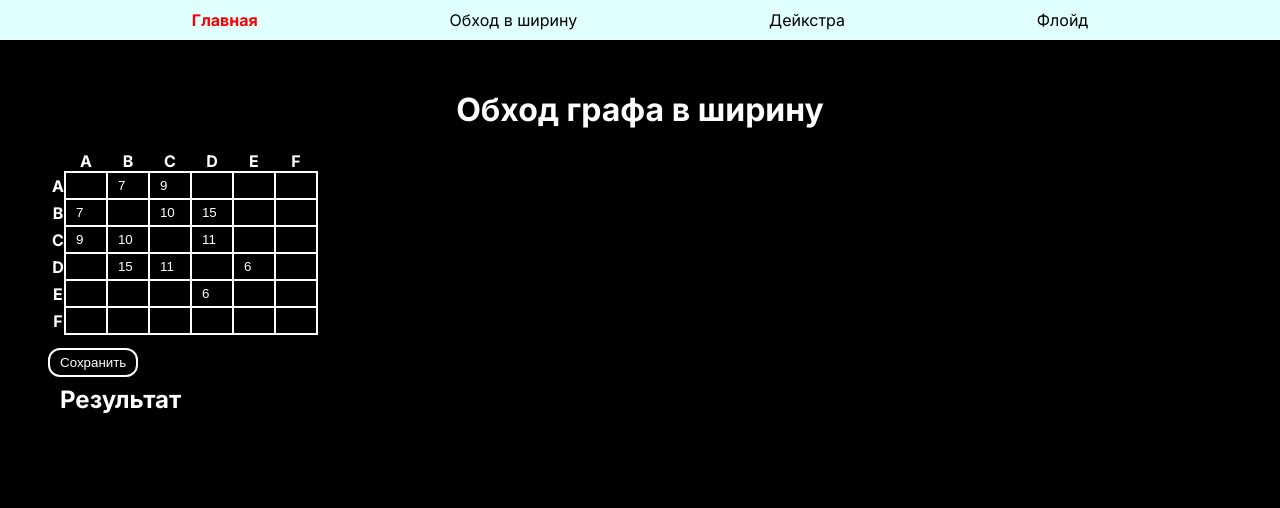
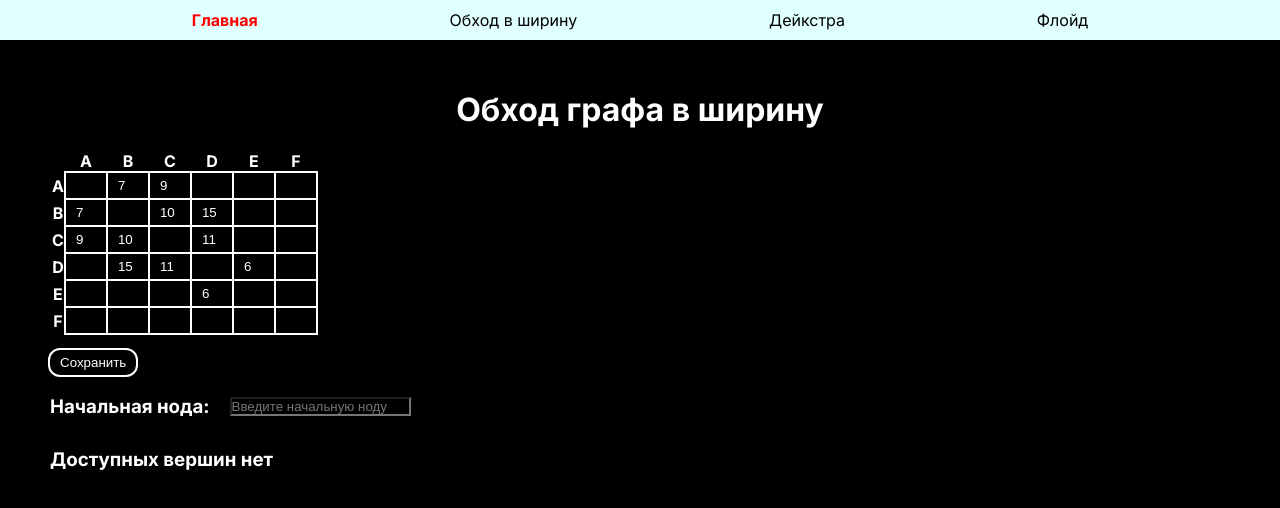
Before and after one commit to keyready/dijkstra, a Next.js app: page /bfs in a window 1280 px wide. Both pictures are taken after a click on the button "Сохранить". Shown: the top 508 px of the page. Built offline with nearby package versions, Linux system fonts and the light colour scheme; no server answers.

Commit message:
сделал bfs

```diff
--- a/app/bfs/page.jsx
+++ b/app/bfs/page.jsx
@@ -3,39 +3,78 @@
 import { useCallback, useState } from 'react';
 import classes from './page.module.scss';
 import { GraphTableWithInput } from '@/components/InputGraph';
+import { Button } from '@/components/Button';
 
 export default function Page() {
-    const [route, setRoute] = useState({});
+    const [reachableNodes, setReachableNodes] = useState({});
+    const [graph, setGraph] = useState(undefined);
     const [startNode, setStartNode] = useState('');
 
-    const findBFS = useCallback((graph) => {
+    const handleStartNodeChange = useCallback(
+        (event) => {
+            const { value } = event.target;
+            setReachableNodes(undefined);
+            if (!Object.keys(graph).includes(value)) setStartNode('');
+            else setStartNode(value);
+        },
+        [graph],
+    );
+
+    const clearData = useCallback(() => {
+        setReachableNodes(undefined);
+        setStartNode(undefined);
+        setGraph(undefined);
+    }, []);
+
+    const findBFS = useCallback(() => {
         fetch('http://localhost:9999/bfs', {
             method: 'post',
             headers: {
                 'Content-Type': 'application/json',
             },
-            body: JSON.stringify({ graph, startNode: 'A' }),
+            body: JSON.stringify({ graph, startNode }),
         })
             .then((res) => res.json())
             .then((res) => {
-                setRoute(res);
+                setReachableNodes(res);
             });
-    }, []);
+    }, [startNode]);
 
     return (
         <div>
             <h1 className={classes.header}>Обход графа в ширину</h1>
 
-            <GraphTableWithInput handleSetGraph={findBFS} />
+            <GraphTableWithInput isChanged={clearData} handleSetGraph={setGraph} />
 
-            {route && (
+            {graph && (
+                <div className={classes.createGraphForm}>
+                    <h3>Начальная нода: </h3>
+                    <input
+                        placeholder="Введите начальную ноду"
+                        type="text"
+                        value={startNode}
+                        onChange={handleStartNodeChange}
+                    />
+                    {startNode && <Button onClick={findBFS}>Найти доступные вершины</Button>}
+                </div>
+            )}
+
+            {reachableNodes && reachableNodes.length ? (
                 <div className={classes.content}>
-                    <h2 className={classes.res}>Результат</h2>
-                    {/* <table> */}
-                    {/*    <tr></tr> */}
-                    {/* </table> */}
-                    <GraphTableWithInput defaultGraph={route} />
+                    <h2 className={classes.res}>Результат работы алгоритма</h2>
+                    <table className={classes.table}>
+                        <tr>
+                            <th>Начальная вершина</th>
+                            <th>Достижимые вершины</th>
+                        </tr>
+                        <tr>
+                            <td>{startNode}</td>
+                            <td>{reachableNodes.join(', ')}</td>
+                        </tr>
+                    </table>
                 </div>
+            ) : (
+                <h3 style={{ marginTop: 30 }}>Доступных вершин нет</h3>
             )}
         </div>
     );
--- a/app/bfs/page.module.scss
+++ b/app/bfs/page.module.scss
@@ -1,6 +1,16 @@
 .header {
     text-align: center;
     margin-bottom: 20px;
+}
+
+.table {
+    border: 2px solid white;
+    border-collapse: collapse;
+}
+
+.table td, .table th {
+    padding: 5px;
+    border: 2px solid white;
 }
 
 .res {
@@ -8,5 +18,12 @@
 }
 
 .content {
-    padding: 10px;
+    margin-top: 30px;
 }
+
+.createGraphForm {
+    margin-top: 20px;
+    display: flex;
+    align-items: center;
+    gap: 20px;
+}
--- a/components/InputGraph/ui/InputGraph.jsx
+++ b/components/InputGraph/ui/InputGraph.jsx
@@ -1,4 +1,4 @@
-import React, { useEffect, useState } from 'react';
+import React, { useState } from 'react';
 import classes from './InputGraph.module.scss';
 import { Button } from '@/components/Button';
 import { Input } from '@/components/Input';
@@ -16,10 +16,6 @@ export function GraphTableWithInput(props) {
             F: {},
         },
     );
-
-    useEffect(() => {
-        console.log(graph);
-    }, [graph]);
 
     const vertices = Object.keys(graph);
 
```
Also changed, not shown: 2 other files (tests, documents, lock files or other folders).
